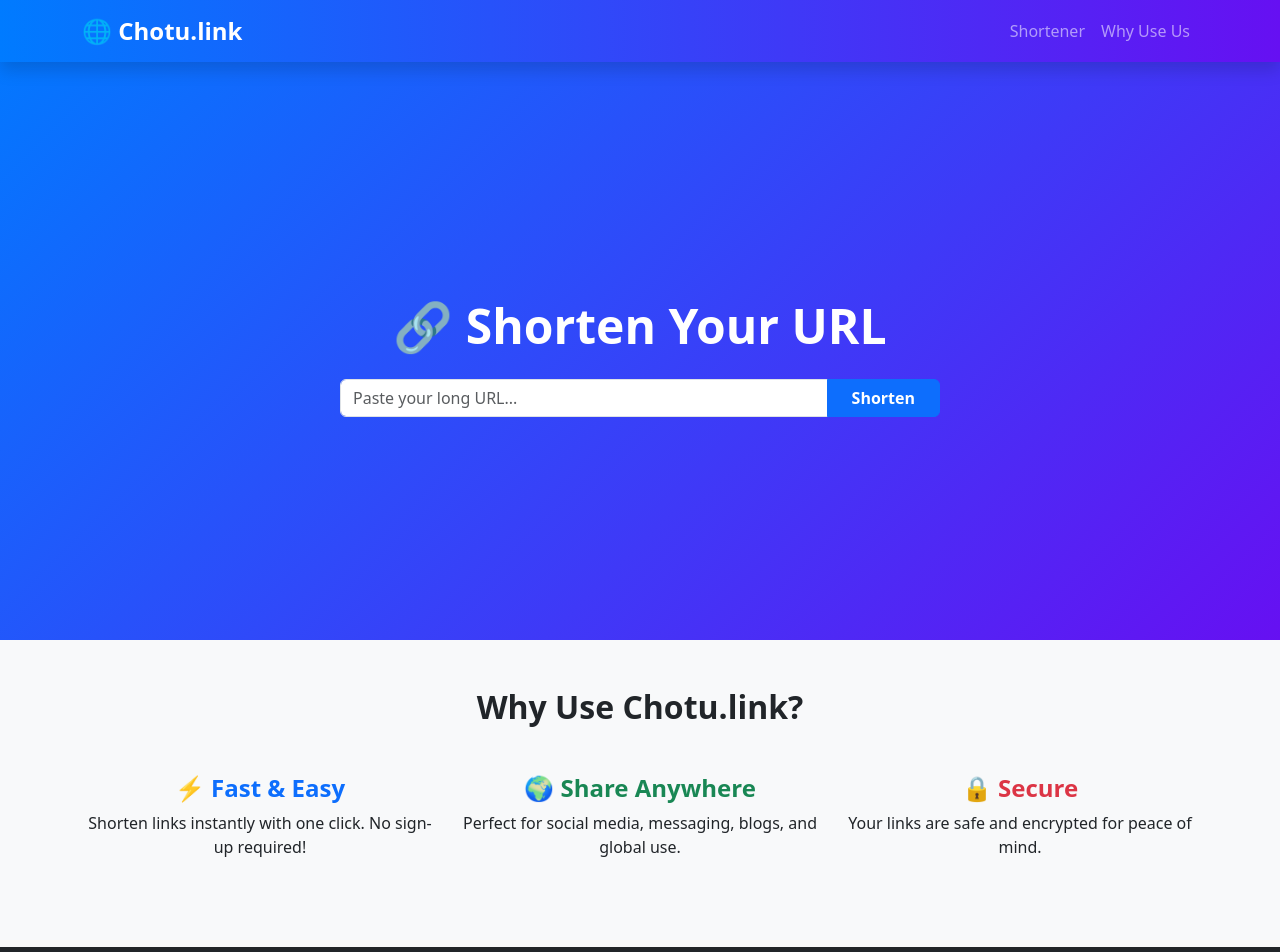
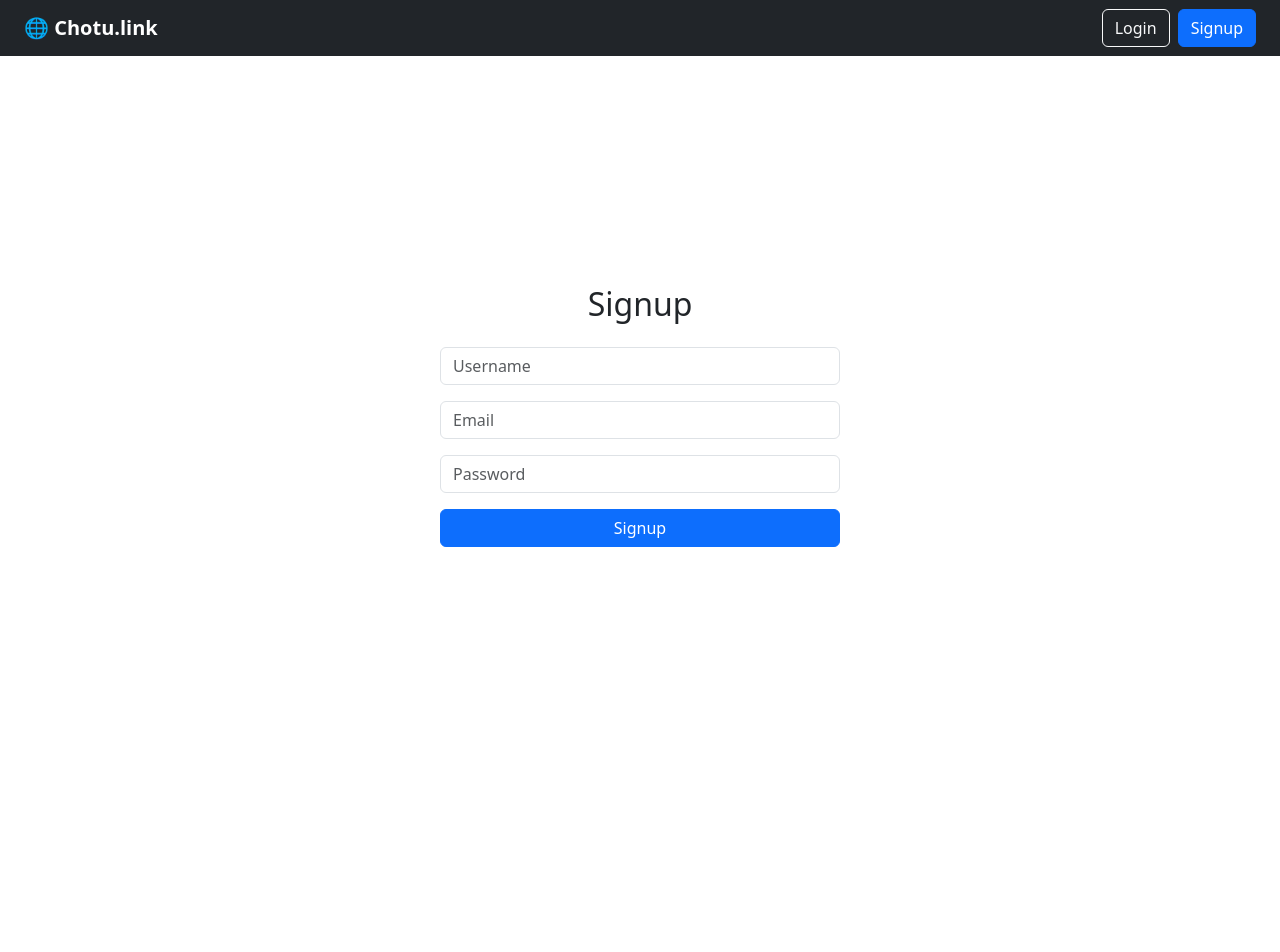
Before and after one commit to ashishkarche/chotu-link, a React (Create React App) app in the folder chotu-link-frontend/: page /signup in a window 1280 px wide. Shown: the top 952 px of the page. After the commit the page ends 800 px from the top, so only its background shows below. Built offline with nearby package versions, Linux system fonts and the light colour scheme.

Commit message:
Add login and signup

```diff
--- a/chotu-link-frontend/package.json
+++ b/chotu-link-frontend/package.json
@@ -8,9 +8,11 @@
     "@testing-library/react": "^16.3.0",
     "@testing-library/user-event": "^13.5.0",
     "axios": "^1.11.0",
+    "bootstrap": "^5.3.7",
     "framer-motion": "^12.23.12",
     "react": "^19.1.1",
     "react-dom": "^19.1.1",
+    "react-router-dom": "^7.8.1",
     "react-scripts": "5.0.1",
     "web-vitals": "^2.1.4"
   },
--- a/chotu-link-frontend/src/App.js
+++ b/chotu-link-frontend/src/App.js
@@ -1,131 +1,51 @@
-import { useState } from "react";
+import { useState, useEffect } from "react";
+import { BrowserRouter as Router, Routes, Route, Navigate } from "react-router-dom";
 import axios from "axios";
 import "bootstrap/dist/css/bootstrap.min.css";
-import "./App.css";
+import Signup from "./Signup";
+import Login from "./Login";
+import Dashboard from "./Dashboard";
 
 function App() {
-  const [url, setUrl] = useState("");
-  const [shortUrl, setShortUrl] = useState("");
+  const [token, setToken] = useState(localStorage.getItem("token") || "");
 
-  const handleSubmit = async (e) => {
-    e.preventDefault();
-    try {
-      const res = await axios.post(`https://chotu-link.vercel.app/shorten`, {
-        url,
-      });
-      setShortUrl(res.data.shortUrl);
-    } catch (err) {
-      alert("Error shortening URL");
-    }
+  const handleLogout = () => {
+    localStorage.removeItem("token");
+    setToken("");
   };
 
   return (
-    <div>
-      {/* Header */}
-      <nav className="navbar navbar-expand-lg navbar-dark fixed-top shadow custom-navbar">
-        <div className="container">
-          <a className="navbar-brand fw-bold fs-4" href="#shortener">
-            🌐 Chotu.link
-          </a>
-          <button
-            className="navbar-toggler"
-            type="button"
-            data-bs-toggle="collapse"
-            data-bs-target="#navbarNav"
-          >
-            <span className="navbar-toggler-icon"></span>
-          </button>
-          <div className="collapse navbar-collapse" id="navbarNav">
+    <Router>
+      <nav className="navbar navbar-expand-lg navbar-dark bg-dark px-4">
+        <a className="navbar-brand fw-bold" href="/">🌐 Chotu.link</a>
+        <div className="collapse navbar-collapse">
           <ul className="navbar-nav ms-auto">
+            {token ? (
+              <>
                 <li className="nav-item">
-                <a className="nav-link" href="#shortener">
-                  Shortener
-                </a>
+                  <button className="btn btn-outline-light" onClick={handleLogout}>Logout</button>
+                </li>
+              </>
+            ) : (
+              <>
+                <li className="nav-item me-2">
+                  <a className="btn btn-outline-light" href="/login">Login</a>
                 </li>
                 <li className="nav-item">
-                <a className="nav-link" href="#whyuse">
-                  Why Use Us
-                </a>
+                  <a className="btn btn-primary" href="/signup">Signup</a>
                 </li>
+              </>
+            )}
           </ul>
-          </div>
         </div>
       </nav>
 
-      {/* Shortener Section */}
-      <section id="shortener" className="shortener-section d-flex flex-column align-items-center justify-content-center">
-        <div className="container text-center">
-          <h2 className="fw-bold mb-4 text-white display-5">🔗 Shorten Your URL</h2>
-          <form onSubmit={handleSubmit} className="mb-3 w-100" style={{ maxWidth: "600px", margin: "0 auto" }}>
-            <div className="input-group">
-              <input
-                type="url"
-                placeholder="Paste your long URL..."
-                value={url}
-                onChange={(e) => setUrl(e.target.value)}
-                className="form-control rounded-start"
-                required
-              />
-              <button
-                type="submit"
-                className="btn btn-primary px-4 fw-semibold"
-              >
-                Shorten
-              </button>
-            </div>
-          </form>
-          {shortUrl && (
-            <div className="mt-3">
-              <p className="text-white mb-1">Your short link:</p>
-              <div className="d-flex justify-content-center align-items-center flex-wrap">
-                <a
-                  href={shortUrl}
-                  target="_blank"
-                  rel="noopener noreferrer"
-                  className="fw-bold text-decoration-none text-warning me-2"
-                >
-                  {shortUrl}
-                </a>
-                <button
-                  onClick={() => navigator.clipboard.writeText(shortUrl)}
-                  className="btn btn-outline-light btn-sm mt-2"
-                >
-                  Copy
-                </button>
-              </div>
-            </div>
-          )}
-        </div>
-      </section>
-
-      {/* Why Use Us Section */}
-      <section id="whyuse" className="py-5 bg-light text-center">
-        <div className="container">
-          <h2 className="fw-bold mb-5">Why Use Chotu.link?</h2>
-          <div className="row">
-            <div className="col-md-4 mb-4">
-              <h4 className="fw-bold text-primary">⚡ Fast & Easy</h4>
-              <p>Shorten links instantly with one click. No sign-up required!</p>
-            </div>
-            <div className="col-md-4 mb-4">
-              <h4 className="fw-bold text-success">🌍 Share Anywhere</h4>
-              <p>Perfect for social media, messaging, blogs, and global use.</p>
-            </div>
-            <div className="col-md-4 mb-4">
-              <h4 className="fw-bold text-danger">🔒 Secure</h4>
-              <p>Your links are safe and encrypted for peace of mind.</p>
-            </div>
-          </div>
-        </div>
-      </section>
-
-      {/* Footer */}
-      <footer className="bg-dark text-white text-center py-3">
-        <p className="mb-0 small">
-          © {new Date().getFullYear()} Chotu.link | Built with ❤️ for the Web
-        </p>
-      </footer>
-    </div>
+      <Routes>
+        <Route path="/" element={token ? <Dashboard token={token} /> : <Navigate to="/login" />} />
+        <Route path="/signup" element={<Signup setToken={setToken} />} />
+        <Route path="/login" element={<Login setToken={setToken} />} />
+      </Routes>
+    </Router>
   );
 }
 
--- /dev/null
+++ b/chotu-link-frontend/src/Dashboard.js
@@ -0,0 +1,70 @@
+import { useState, useEffect } from "react";
+import axios from "axios";
+
+function Dashboard({ token }) {
+  const [url, setUrl] = useState("");
+  const [shortUrl, setShortUrl] = useState("");
+  const [links, setLinks] = useState([]);
+
+  const fetchLinks = async () => {
+    try {
+      const res = await axios.get("https://chotu-link.vercel.app/mylinks", {
+        headers: { Authorization: `Bearer ${token}` }
+      });
+      setLinks(res.data.links);
+    } catch (err) {
+      console.error(err);
+    }
+  };
+
+  useEffect(() => {
+    fetchLinks();
+  }, []);
+
+  const handleSubmit = async (e) => {
+    e.preventDefault();
+    try {
+      const res = await axios.post("https://chotu-link.vercel.app/shorten", { url }, {
+        headers: { Authorization: `Bearer ${token}` }
+      });
+      setShortUrl(res.data.shortUrl);
+      setUrl("");
+      fetchLinks();
+    } catch (err) {
+      alert(err.response?.data?.error || "Shortening failed");
+    }
+  };
+
+  return (
+    <div className="container py-5">
+      <h2 className="mb-4">🔗 Shorten Your URL</h2>
+      <form onSubmit={handleSubmit} className="mb-3">
+        <div className="input-group">
+          <input type="url" placeholder="Paste your long URL..." value={url} onChange={e => setUrl(e.target.value)} className="form-control" required />
+          <button type="submit" className="btn btn-primary">Shorten</button>
+        </div>
+      </form>
+
+      {shortUrl && (
+        <div className="mb-4">
+          <p>Your short link:</p>
+          <a href={shortUrl} target="_blank" rel="noopener noreferrer">{shortUrl}</a>
+        </div>
+      )}
+
+      <h3 className="mt-5">Your Links</h3>
+      <ul className="list-group">
+        {links.map(link => (
+          <li key={link.short_code} className="list-group-item d-flex justify-content-between align-items-center">
+            <div>
+              <a href={`/${link.short_code}`} target="_blank" rel="noopener noreferrer">{link.short_code}</a> → {link.original_url}
+            </div>
+            <span className="badge bg-primary rounded-pill">{link.click_count} clicks</span>
+          </li>
+        ))}
+      </ul>
+    </div>
+  );
+}
+
+export default Dashboard;
--- /dev/null
+++ b/chotu-link-frontend/src/Login.js
@@ -0,0 +1,34 @@
+import { useState } from "react";
+import axios from "axios";
+import { useNavigate } from "react-router-dom";
+
+function Login({ setToken }) {
+  const [email, setEmail] = useState("");
+  const [password, setPassword] = useState("");
+  const navigate = useNavigate();
+
+  const handleSubmit = async (e) => {
+    e.preventDefault();
+    try {
+      const res = await axios.post("https://chotu-link.vercel.app/login", { email, password });
+      localStorage.setItem("token", res.data.token);
+      setToken(res.data.token);
+      navigate("/");
+    } catch (err) {
+      alert(err.response?.data?.error || "Login failed");
+    }
+  };
+
+  return (
+    <div className="container d-flex justify-content-center align-items-center" style={{ minHeight: "90vh" }}>
+      <form onSubmit={handleSubmit} className="w-100" style={{ maxWidth: "400px" }}>
+        <h2 className="mb-4 text-center">Login</h2>
+        <input type="email" placeholder="Email" value={email} onChange={e => setEmail(e.target.value)} className="form-control mb-3" required />
+        <input type="password" placeholder="Password" value={password} onChange={e => setPassword(e.target.value)} className="form-control mb-3" required />
+        <button type="submit" className="btn btn-primary w-100">Login</button>
+      </form>
+    </div>
+  );
+}
+
+export default Login;
--- /dev/null
+++ b/chotu-link-frontend/src/Signup.js
@@ -0,0 +1,38 @@
+import { useState } from "react";
+import axios from "axios";
+import { useNavigate } from "react-router-dom";
+
+function Signup({ setToken }) {
+  const [username, setUsername] = useState("");
+  const [email, setEmail] = useState("");
+  const [password, setPassword] = useState("");
+  const navigate = useNavigate();
+
+  const handleSubmit = async (e) => {
+    e.preventDefault();
+    try {
+      await axios.post("https://chotu-link.vercel.app/signup", { username, email, password });
+      // Auto login after signup
+      const res = await axios.post("https://chotu-link.vercel.app/login", { email, password });
+      localStorage.setItem("token", res.data.token);
+      setToken(res.data.token);
+      navigate("/");
+    } catch (err) {
+      alert(err.response?.data?.error || "Signup failed");
+    }
+  };
+
+  return (
+    <div className="container d-flex justify-content-center align-items-center" style={{ minHeight: "90vh" }}>
+      <form onSubmit={handleSubmit} className="w-100" style={{ maxWidth: "400px" }}>
+        <h2 className="mb-4 text-center">Signup</h2>
+        <input type="text" placeholder="Username" value={username} onChange={e => setUsername(e.target.value)} className="form-control mb-3" required />
+        <input type="email" placeholder="Email" value={email} onChange={e => setEmail(e.target.value)} className="form-control mb-3" required />
+        <input type="password" placeholder="Password" value={password} onChange={e => setPassword(e.target.value)} className="form-control mb-3" required />
+        <button type="submit" className="btn btn-primary w-100">Signup</button>
+      </form>
+    </div>
+  );
+}
+
+export default Signup;
```
Also changed, not shown: 2 other files (tests, documents, lock files or other folders). Lines whose indentation alone changed are shown as unchanged.
